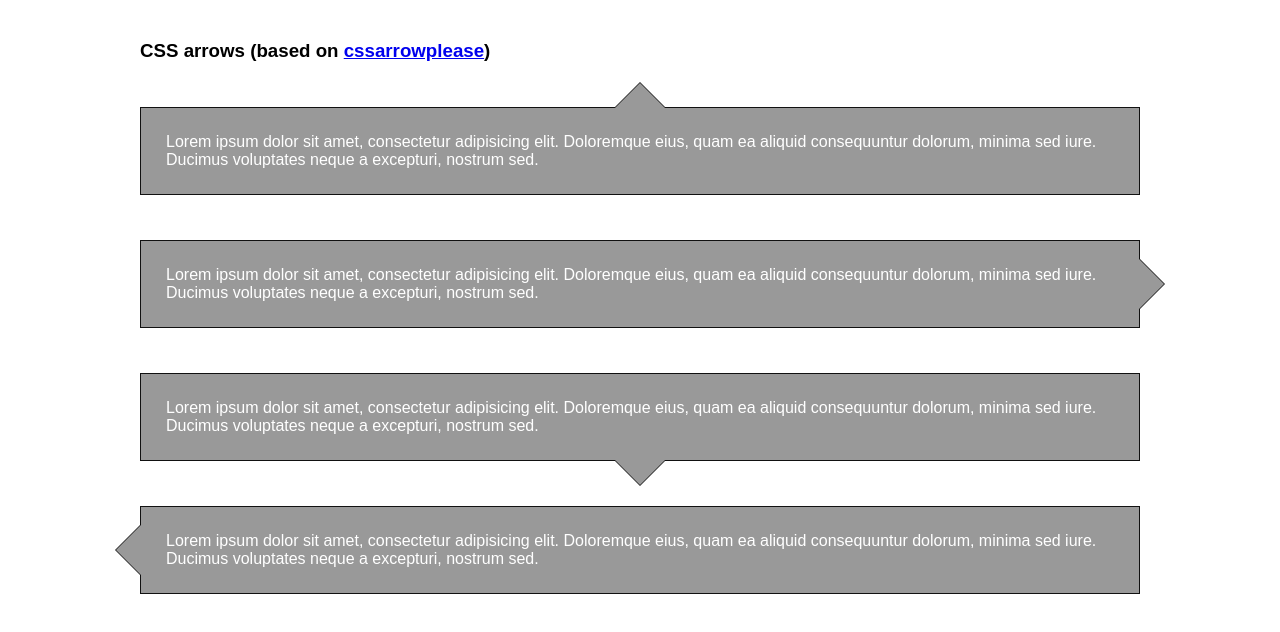
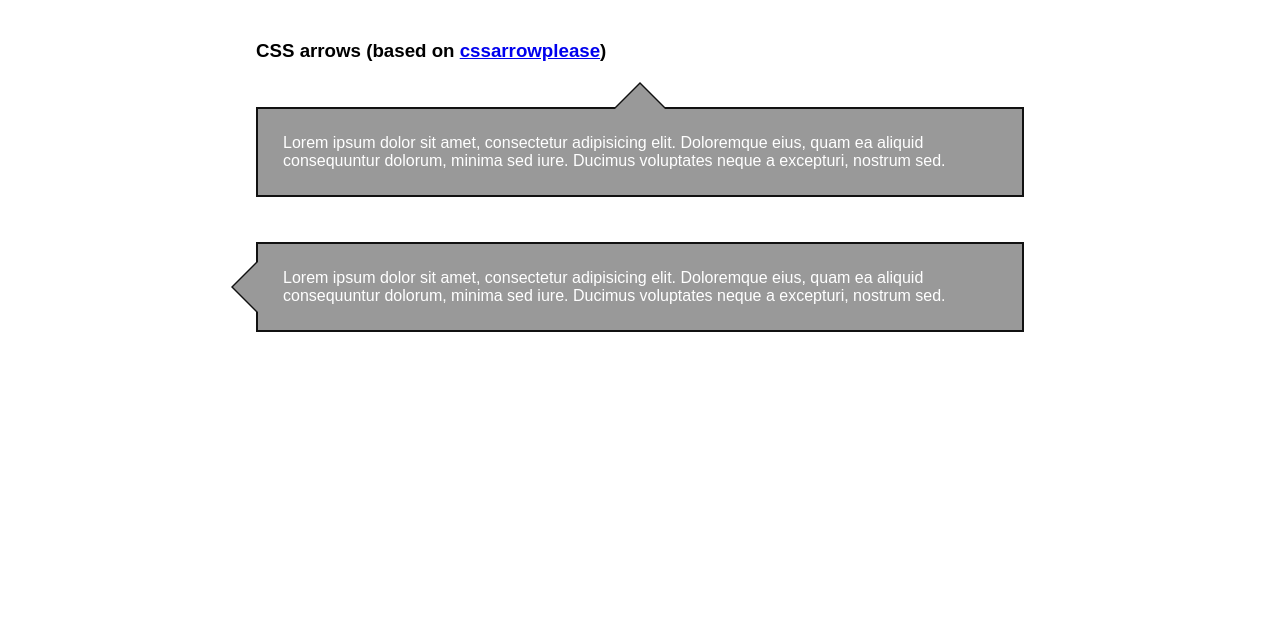
Before and after one commit to junedchhipa/sass-mixins, a website: page demo/index.html in a window 1280 px wide. Drawn offline with Linux system fonts and the light colour scheme.

Commit message:
added images

```diff
--- a/demo/css/style.css
+++ b/demo/css/style.css
@@ -7,7 +7,7 @@
 .arrow-box-top {
   position: relative;
   background-color: #999;
-  border: 1px solid #111;
+  border: 2px solid #111;
 }
 
 .arrow-box-top::before, .arrow-box-top::after {
@@ -23,7 +23,7 @@
 }
 
 .arrow-box-top::before {
-  border-width: 26px;
+  border-width: 27px;
 }
 
 .arrow-box-top::before, .arrow-box-top::after {
@@ -38,13 +38,13 @@
 
 .arrow-box-top::before {
   border-bottom-color: #111;
-  margin-left: -26px;
+  margin-left: -27px;
 }
 
 .arrow-box-right {
   position: relative;
   background-color: #999;
-  border: 1px solid #111;
+  border: 2px solid #111;
 }
 
 .arrow-box-right::before, .arrow-box-right::after {
@@ -60,7 +60,7 @@
 }
 
 .arrow-box-right::before {
-  border-width: 26px;
+  border-width: 27px;
 }
 
 .arrow-box-right::before, .arrow-box-right::after {
@@ -75,13 +75,13 @@
 
 .arrow-box-right::before {
   border-left-color: #111;
-  margin-top: -26px;
+  margin-top: -27px;
 }
 
 .arrow-box-bottom {
   position: relative;
   background-color: #999;
-  border: 1px solid #111;
+  border: 2px solid #111;
 }
 
 .arrow-box-bottom::before, .arrow-box-bottom::after {
@@ -97,7 +97,7 @@
 }
 
 .arrow-box-bottom::before {
-  border-width: 26px;
+  border-width: 27px;
 }
 
 .arrow-box-bottom::before, .arrow-box-bottom::after {
@@ -112,13 +112,13 @@
 
 .arrow-box-bottom::before {
   border-top-color: #111;
-  margin-left: -26px;
+  margin-left: -27px;
 }
 
 .arrow-box-left {
   position: relative;
   background-color: #999;
-  border: 1px solid #111;
+  border: 2px solid #111;
 }
 
 .arrow-box-left::before, .arrow-box-left::after {
@@ -134,7 +134,7 @@
 }
 
 .arrow-box-left::before {
-  border-width: 26px;
+  border-width: 27px;
 }
 
 .arrow-box-left::before, .arrow-box-left::after {
@@ -149,5 +149,5 @@
 
 .arrow-box-left::before {
   border-right-color: #111;
-  margin-top: -26px;
+  margin-top: -27px;
 }
--- a/demo/demo.scss
+++ b/demo/demo.scss
@@ -8,17 +8,17 @@
 
 .arrow-box-top {
 	// css-arrow(position, arrowSize, BachgroundColor, BorderWidth, BorderColor)
-	@include css-arrow('top',25px,#999,1px,#111)
+	@include css-arrow('top',25px,#999,2px,#111)
 }
 
 .arrow-box-right {
-	@include css-arrow('right',25px,#999,1px,#111)
+	@include css-arrow('right',25px,#999,2px,#111)
 }
 
 .arrow-box-bottom {
-	@include css-arrow('bottom',25px,#999,1px,#111)
+	@include css-arrow('bottom',25px,#999,2px,#111)
 }
 
 .arrow-box-left {
-	@include css-arrow('left',25px,#999,1px,#111)
+	@include css-arrow('left',25px,#999,2px,#111)
 }
--- a/demo/index.html
+++ b/demo/index.html
@@ -9,7 +9,7 @@
 			font-family: Arial, sans-serif;
 		}
 		.container {
-			max-width: 1000px;
+			max-width: 768px;
 			margin: 40px auto 0;
 		}
 
@@ -22,12 +22,12 @@
 		<div class="arrow-box arrow-box-top">
 			Lorem ipsum dolor sit amet, consectetur adipisicing elit. Doloremque eius, quam ea aliquid consequuntur dolorum, minima sed iure. Ducimus voluptates neque a excepturi, nostrum sed.
 		</div>
-		<div class="arrow-box arrow-box-right">
+		<!-- <div class="arrow-box arrow-box-right">
 			Lorem ipsum dolor sit amet, consectetur adipisicing elit. Doloremque eius, quam ea aliquid consequuntur dolorum, minima sed iure. Ducimus voluptates neque a excepturi, nostrum sed.
 		</div>
 		<div class="arrow-box arrow-box-bottom">
 			Lorem ipsum dolor sit amet, consectetur adipisicing elit. Doloremque eius, quam ea aliquid consequuntur dolorum, minima sed iure. Ducimus voluptates neque a excepturi, nostrum sed.
-		</div>
+		</div> -->
 		<div class="arrow-box arrow-box-left">
 			Lorem ipsum dolor sit amet, consectetur adipisicing elit. Doloremque eius, quam ea aliquid consequuntur dolorum, minima sed iure. Ducimus voluptates neque a excepturi, nostrum sed.
 		</div>
```
Also changed, not shown: README.md, demo/img/css-arrrows.png (added).
